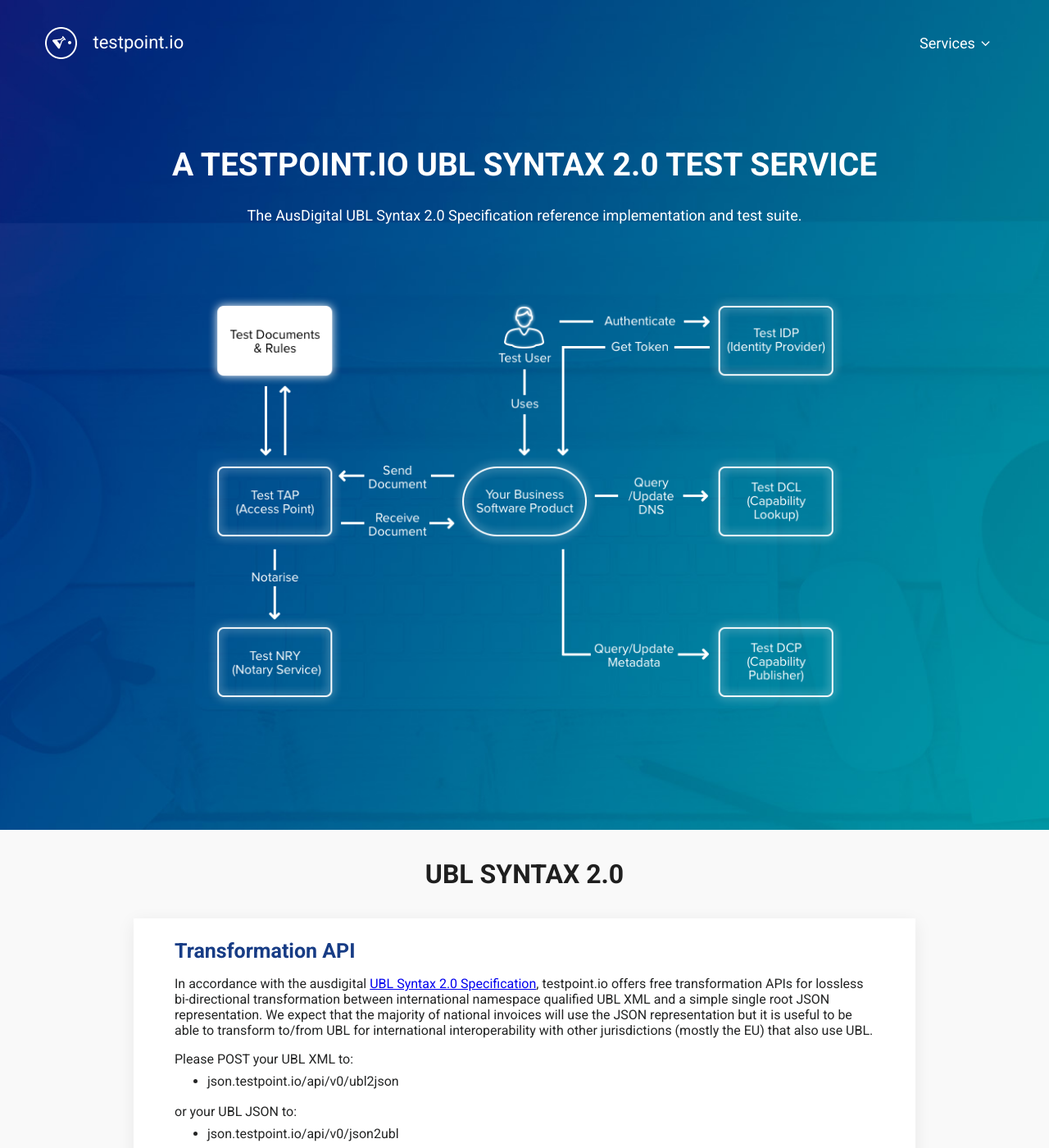
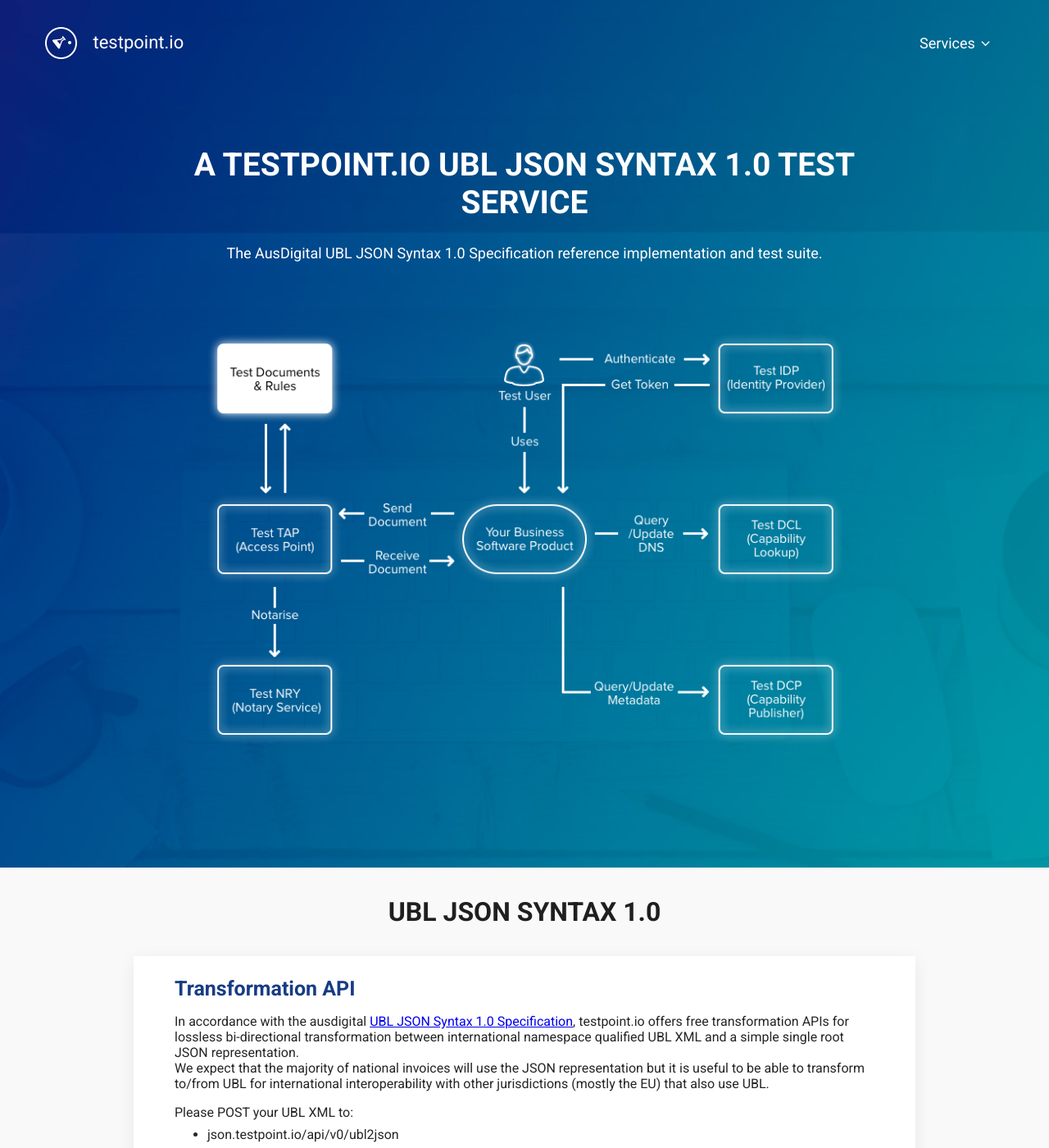
Before and after one commit to test-point/test-point.github.io, a Jekyll site: the page built from pages/syn.md, in a window 1280 px wide and 1400 px high. Shown: the whole window at 82% size. Built offline with Jekyll 4.4.1, drawn with Linux system fonts in a browser that asks for light colours; some of the changed text lies outside the part shown.

Commit message:
update syn links

```diff
--- a/pages/syn.md
+++ b/pages/syn.md
@@ -1,16 +1,18 @@
 ---
-title: A Testpoint.io UBL Syntax 2.0 test service
-description: The AusDigital UBL Syntax 2.0 Specification reference implementation and test suite.
+title: A Testpoint.io UBL JSON Syntax 1.0 test service
+description: The AusDigital UBL JSON Syntax 1.0 Specification reference implementation and test suite.
 diagram: /images/diagrams/test-tdr.png
 diagramMobile: /images/diagrams/test-tdr-mobile.png
-contentTitle: UBL Syntax 2.0
+contentTitle: UBL JSON Syntax 1.0
 permalink: /syn
 menuTitle: Test SYN
 menuOrder: 6
 ---
 ### Transformation API
 
-In accordance with the ausdigital [UBL Syntax 2.0 Specification](http://ausdigital.org/specs/ausdigital-syn/2.0), testpoint.io offers free transformation APIs for lossless bi-directional transformation between international namespace qualified UBL XML and a simple single root JSON representation.  We expect that the majority of national invoices will use the JSON representation but it is useful to be able to transform to/from UBL for international interoperability with other jurisdictions (mostly the EU) that also use UBL.
+In accordance with the ausdigital [UBL JSON Syntax 1.0 Specification](http://ausdigital.org/specs/ausdigital-syn-json/1.0), testpoint.io offers free transformation APIs
+for lossless bi-directional transformation between international namespace qualified UBL XML and a simple single root JSON representation.
+We expect that the majority of national invoices will use the JSON representation but it is useful to be able to transform to/from UBL for international interoperability with other jurisdictions (mostly the EU) that also use UBL.
 
 Please POST your UBL XML to:
 
@@ -20,10 +22,11 @@
 
 * json.testpoint.io/api/v0/json2ubl
 
-In accordance with the ausdigital [UBL Syntax 2.0 API](http://ausdigital.org/specs/ausdigital-syn/2.0/api).  No authentication is required.
+In accordance with the ausdigital [UBL JSON Syntax 1.0 API](http://swagger.testpoint.io/?url=http://ausdigital.org/specs/ausdigital-syn-json/1.0/swagger.json).  No authentication is required.
 
 ### Transformation Docker Container
 
-As an implementer, you may use the SaaS API for transformations as needed. However, you may also wish to perform transformations locally, thereby avoiding the need to send un-encrypted invoice data outside of your controlled network. Testpoint is pleased to offer a free containerised version of the transformation API.
+As an implementer, you may use the SaaS API for transformations as needed. However, you may also wish to perform transformations locally,
+thereby avoiding the need to send un-encrypted invoice data outside of your controlled network. Testpoint is pleased to offer a free containerised version of the transformation API.
 
 More to come on this....
```
Also changed, not shown: pages/bill.md (+1 -1 lines).
